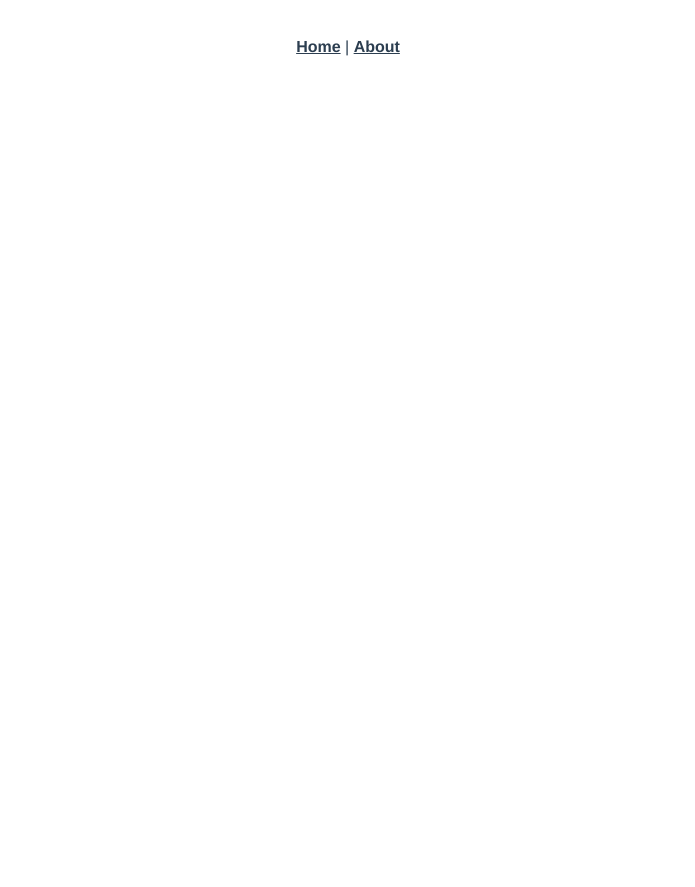
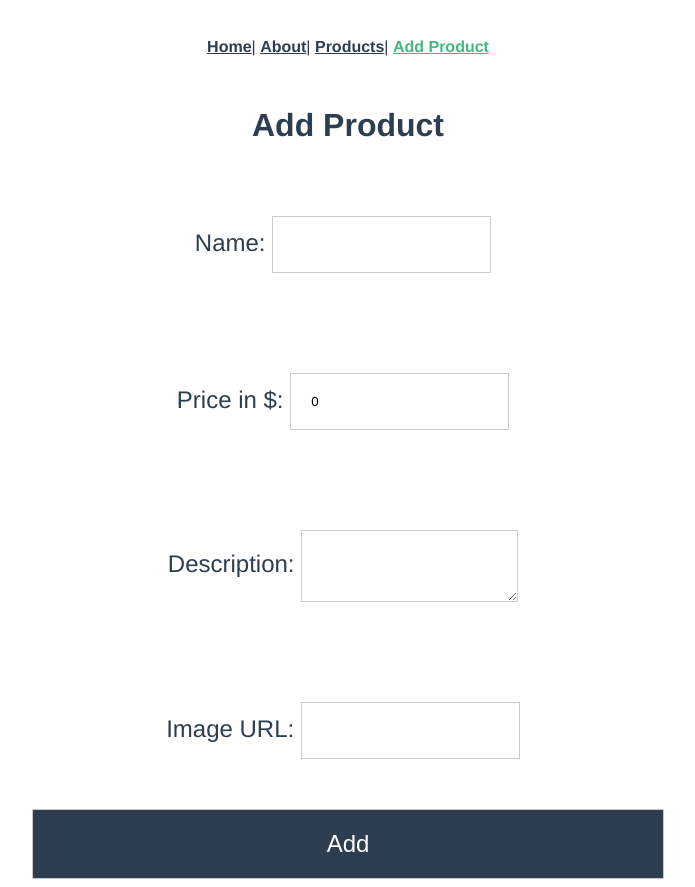
Before and after one commit to mmoga/vue-e-commerce, a Vue app: page /#/add-product in a window 1280 px wide. Shown: the whole page, without its empty margins (292-987 px from the left). Before the commit the page ends 800 px from the top, so only its background shows below. Built offline with nearby package versions, Linux system fonts and the light colour scheme.

Commit message:
:dress: Items can be created

```diff
--- a/src/App.vue
+++ b/src/App.vue
@@ -1,8 +1,10 @@
 <template>
   <div id="app">
     <div id="nav">
-      <router-link to="/">Home</router-link> |
-      <router-link to="/about">About</router-link>
+      <router-link to="/">Home</router-link>|
+      <router-link to="/about">About</router-link>|
+      <router-link to="/products">Products</router-link>|
+      <router-link to="/add-product">Add Product</router-link>
     </div>
     <router-view/>
   </div>
@@ -10,7 +12,7 @@
 
 <style>
 #app {
-  font-family: 'Avenir', Helvetica, Arial, sans-serif;
+  font-family: "Avenir", Helvetica, Arial, sans-serif;
   -webkit-font-smoothing: antialiased;
   -moz-osx-font-smoothing: grayscale;
   text-align: center;
--- a/src/router.js
+++ b/src/router.js
@@ -1,21 +1,39 @@
-import Vue from 'vue'
-import Router from 'vue-router'
-import Home from './views/Home.vue'
-import About from './views/About.vue'
+import Vue from "vue";
+import Router from "vue-router";
+import Home from "./views/Home.vue";
+import About from "./views/About.vue";
+import AddProduct from "./views/AddProduct.vue";
+import ProductsList from "./views/ProductsList.vue";
+import SingleProduct from "./views/SingleProduct.vue";
 
-Vue.use(Router)
+Vue.use(Router);
 
 export default new Router({
   routes: [
     {
-      path: '/',
-      name: 'home',
+      path: "/",
+      name: "home",
       component: Home
     },
     {
-      path: '/about',
-      name: 'about',
+      path: "/about",
+      name: "about",
       component: About
+    },
+    {
+      path: "/products",
+      name: "products",
+      component: ProductsList
+    },
+    {
+      path: "/product/:slug",
+      name: "product",
+      component: SingleProduct
+    },
+    {
+      path: "/add-product",
+      name: "add-product",
+      component: AddProduct
     }
   ]
-})
+});
--- a/src/store.js
+++ b/src/store.js
@@ -1,10 +1,16 @@
-import Vue from 'vue'
-import Vuex from 'vuex'
+import Vue from "vue";
+import Vuex from "vuex";
 
-Vue.use(Vuex)
+Vue.use(Vuex);
 
 export default new Vuex.Store({
-  state: {},
-  mutations: {},
+  state: {
+    products: []
+  },
+  mutations: {
+    addProduct(state, product) {
+      state.products.push(product);
+    }
+  },
   actions: {}
-})
+});
--- /dev/null
+++ b/src/views/AddProduct.vue
@@ -0,0 +1,68 @@
+<template lang="pug">
+  form(@submit.prevent="addProduct")
+    h1 Add Product
+    div
+      label Name:
+        input(required v-model="name")
+    div
+      label Price in $:
+        input(required v-model="price")
+    div
+      label Description:
+        textarea(required v-model="description")
+    div
+      label Image URL:
+        input(required v-model="imageUrl")
+    input(type="submit" value="Add").button
+</template>
+
+<script>
+export default {
+  name: "AddProduct",
+  data() {
+    return {
+      name: "",
+      price: 0,
+      description: "",
+      imageUrl: ""
+    };
+  },
+  methods: {
+    addProduct() {
+      this.$store.commit("addProduct", {
+        name: this.name,
+        price: this.price,
+        description: this.description,
+        imageUrl: this.imageUrl
+      });
+    }
+  }
+};
+</script>
+
+<style scoped>
+input,
+textarea {
+  border: 1px solid #ccc;
+  padding: 20px;
+  vertical-align: middle;
+}
+
+label {
+  vertical-align: middle;
+  padding-right: 10px;
+}
+
+div {
+  display: block;
+  padding: 50px;
+  font-size: 1.5rem;
+}
+
+.button {
+  background-color: #2c3e50;
+  color: white;
+  font-size: 1.5rem;
+  width: 50%;
+}
+</style>
--- /dev/null
+++ b/src/views/ProductsList.vue
@@ -0,0 +1,4 @@
+<template lang="pug">
+  div
+    h1 Products List
+</template>
--- /dev/null
+++ b/src/views/SingleProduct.vue
@@ -0,0 +1,4 @@
+<template lang="pug">
+  div
+    h1 Single Product
+</template>
```
Also changed, not shown: src/assets/logo.png (deleted).
